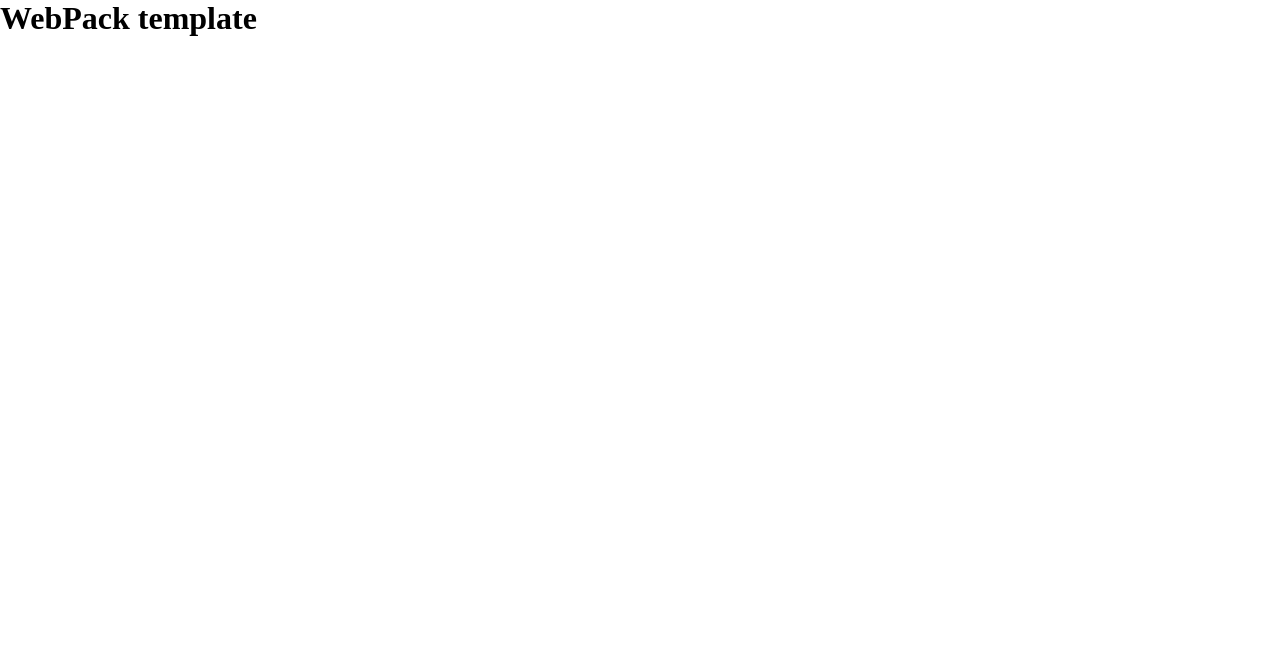
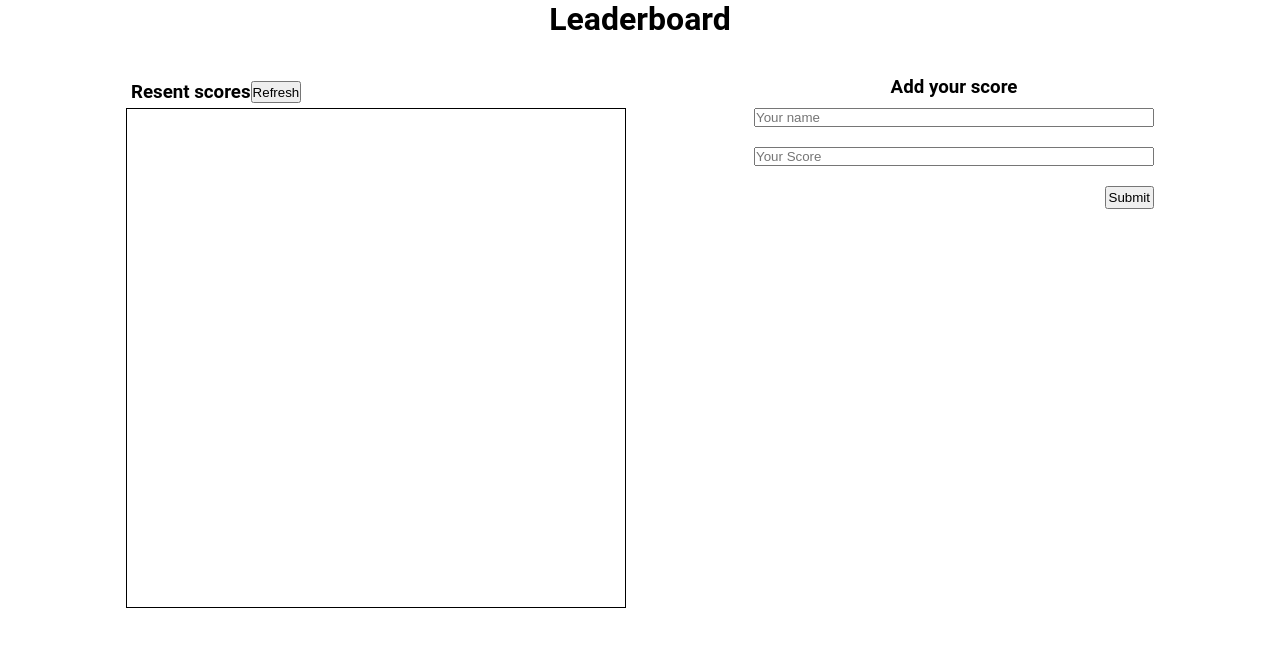
Before and after one commit to LuisDavidRodriguez/LeaderBoard, a website built with webpack: page src/index.html in a window 1280 px wide. Built offline with nearby package versions, Linux system fonts and the light colour scheme.

Commit message:
Html and css minimal skeleton

```diff
--- a/src/index.html
+++ b/src/index.html
@@ -3,7 +3,7 @@
 <head>
     <meta charset="UTF-8">
     <meta name="viewport" content="width=device-width, initial-scale=1.0">
-    <title>To Do list</title>
+    <title>Leaderboard</title>
 </head>
 <body>
     <header>
@@ -11,7 +11,26 @@
     </header>
 
     <main>
-        <h1>WebPack template</h1>
+        <h1 class="title">Leaderboard</h1>
+        <section class="container">
+            <article class="table-container">
+                <div class="button-container">
+                    <h3>Resent scores</h3>
+                    <button id="refreshButton" type="button">Refresh</button>
+                </div>
+
+                <ul id="list" class="list">
+
+                </ul>
+            </article>
+
+            <form action="#" method="post">
+                <h3>Add your score</h3>
+                <input id="name" type="text" placeholder="Your name" >
+                <input id="score" type="text" placeholder="Your Score">
+                <button id="submitButton" type="submit">Submit</button>
+            </form>
+        </section>
 
     </main>
 
--- a/src/styles/main.scss
+++ b/src/styles/main.scss
@@ -1 +1,54 @@
 @import '2_base/config';
+
+body {
+  font-family: 'Roboto', sans-serif;
+}
+
+main {
+  text-align: center;
+}
+
+.title {
+  margin-bottom: 3%;
+}
+
+.container {
+  display: flex;
+  justify-content: center;
+}
+
+.table-container {
+  min-width: 225px;
+  max-width: 500px;
+  width: 50%;
+  margin: 0 5%;
+
+  .button-container {
+    display: flex;
+    margin: 5px;
+  }
+
+  .list {
+    border: 1px solid black;
+    min-height: 500px;
+  }
+}
+
+form {
+  display: flex;
+  flex-direction: column;
+  margin: 0 5%;
+  width: 50%;
+  max-width: 400px;
+
+  input {
+    margin: 10px 0;
+  }
+
+  button {
+    width: fit-content;
+    margin-top: 10px;
+    padding: 2px;
+    align-self: flex-end;
+  }
+}
```
Also changed, not shown: dist/index.html, dist/main.js, 1 other file.
